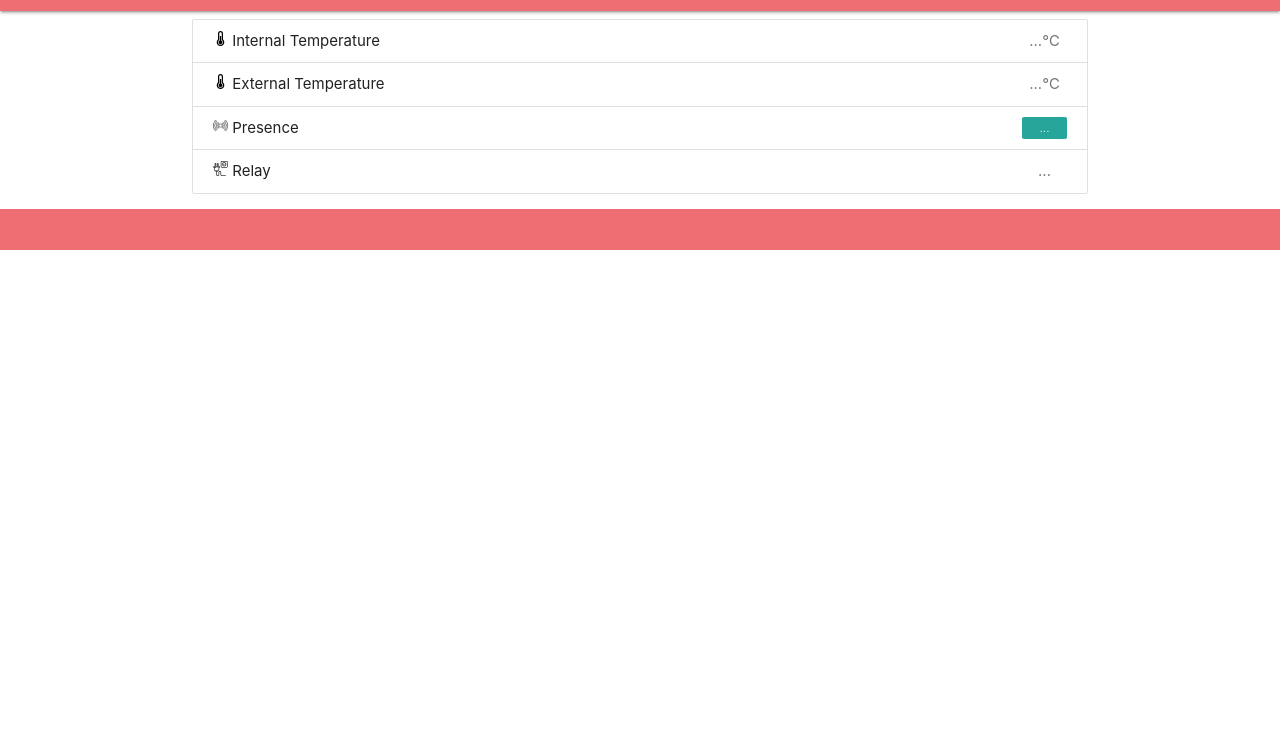
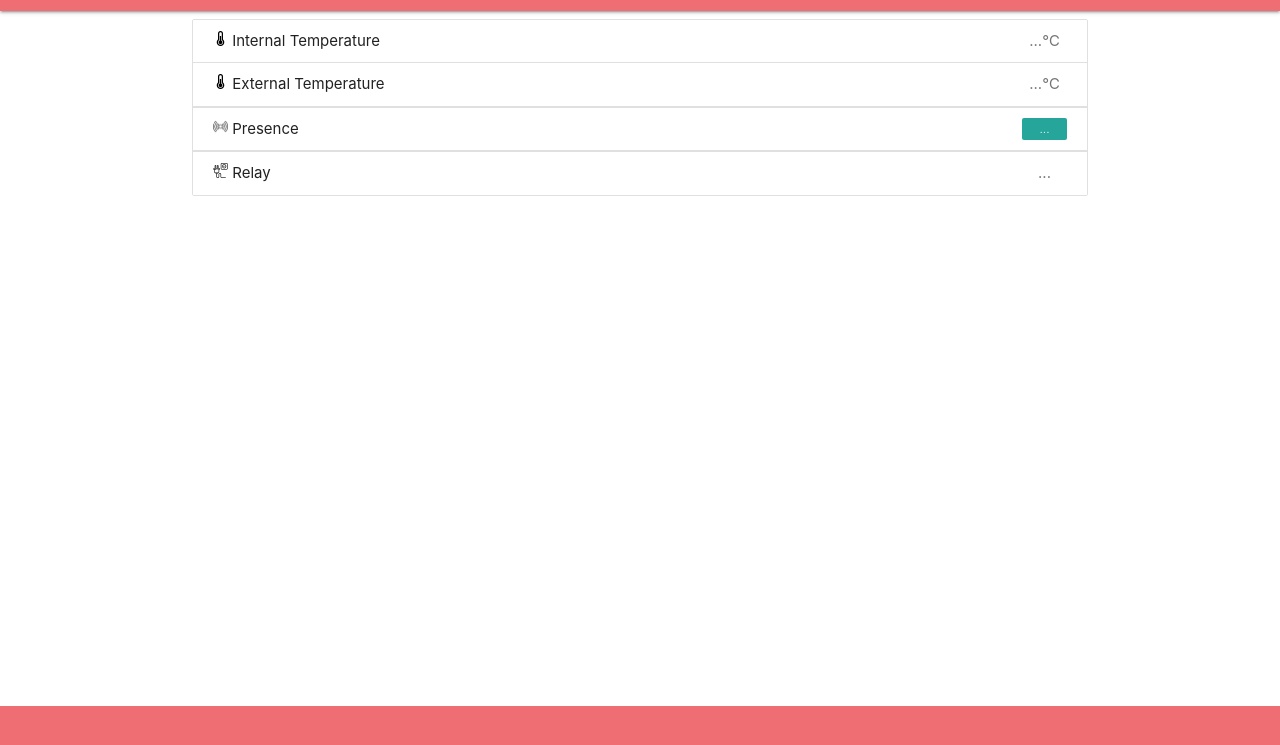
Before and after one commit to danielesteves/homeauto, a plain HTML site: page public/index.html in a window 1280 px wide. Shown: the part 53-798 px from the top of the page. Drawn offline with nearby package versions, Linux system fonts and the light colour scheme; some packages are replaced by stand-ins of ours; no server answers.

Commit message:
refining visual on collections

```diff
--- a/public/index.html
+++ b/public/index.html
@@ -37,7 +37,7 @@
                 <a href="#" class="brand-logo">Home Auto</a>
             </div>
         </nav>
-
+        <main>
         <div class="container">
 
             <!-- Page Content goes here -->
@@ -48,14 +48,17 @@
                 <p href="#!" class="collection-item">
                     <img src="images/thermometer.png" /> External Temperature<span class="badge"><span id="temp-external">...</span>℃</span>
                 </p>
+                <div class="divider"></div>
                 <p href="#!" class="collection-item">
                     <img src="images/sensor.png" /> Presence<span class="new badge" data-badge-caption="" id="presence">...</span>
                 </p>
+                <div class="divider"></div>
                 <p href="#!" class="collection-item">
                     <img src="images/outlet.png" /> Relay<span class="badge" id="relay-1">...</span>
                 </p>
             </div>
         </div>
+            </main>
 
         <footer class="page-footer">
           <div class="container">
--- a/public/service-worker.js
+++ b/public/service-worker.js
@@ -1,7 +1,7 @@
 /*eslint no-undef: "error"*/
 /*eslint-env browser*/
 
-var cacheName = 'homeauto-1-0-1';
+var cacheName = 'homeauto-1-1-0';
 var filesToCache = [
     '/',
     '/__/firebase/4.10.0/firebase-app.js',
```
Also changed, not shown: public/manifest.json, 1 other file.
